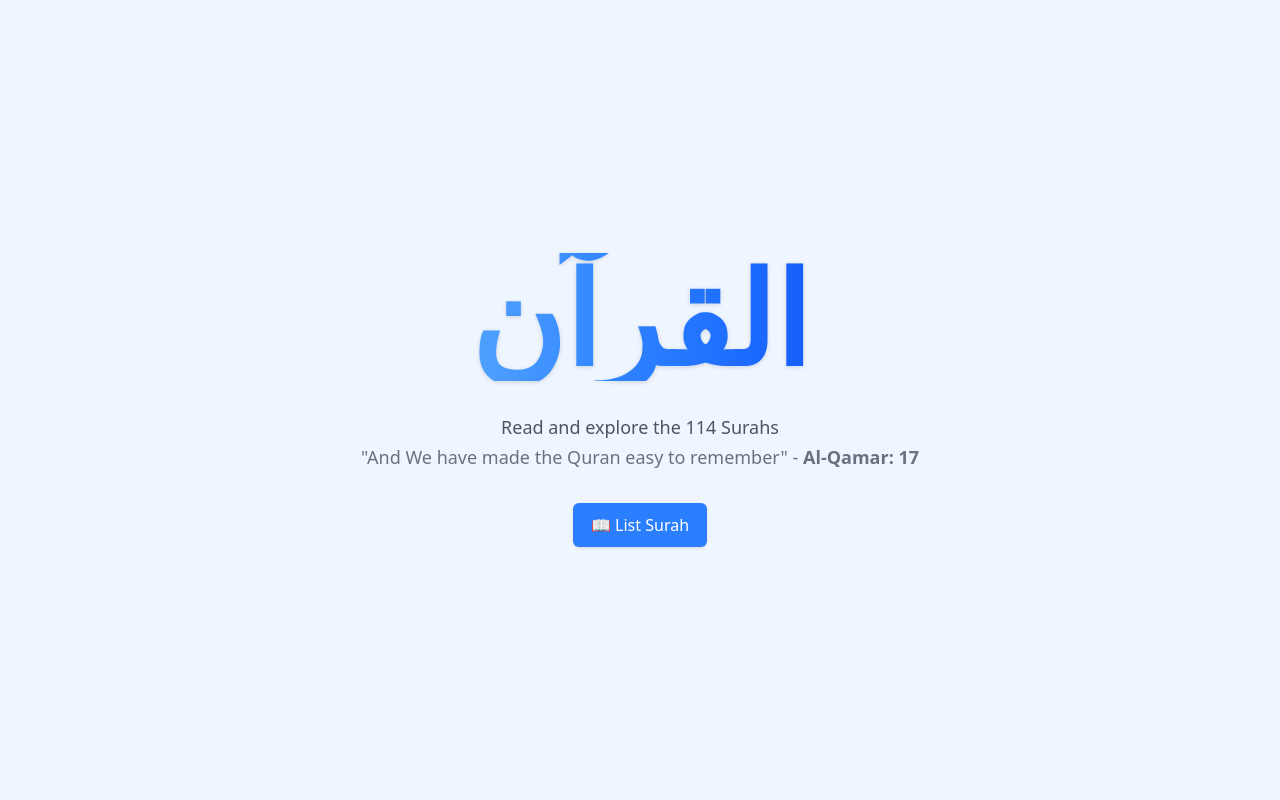
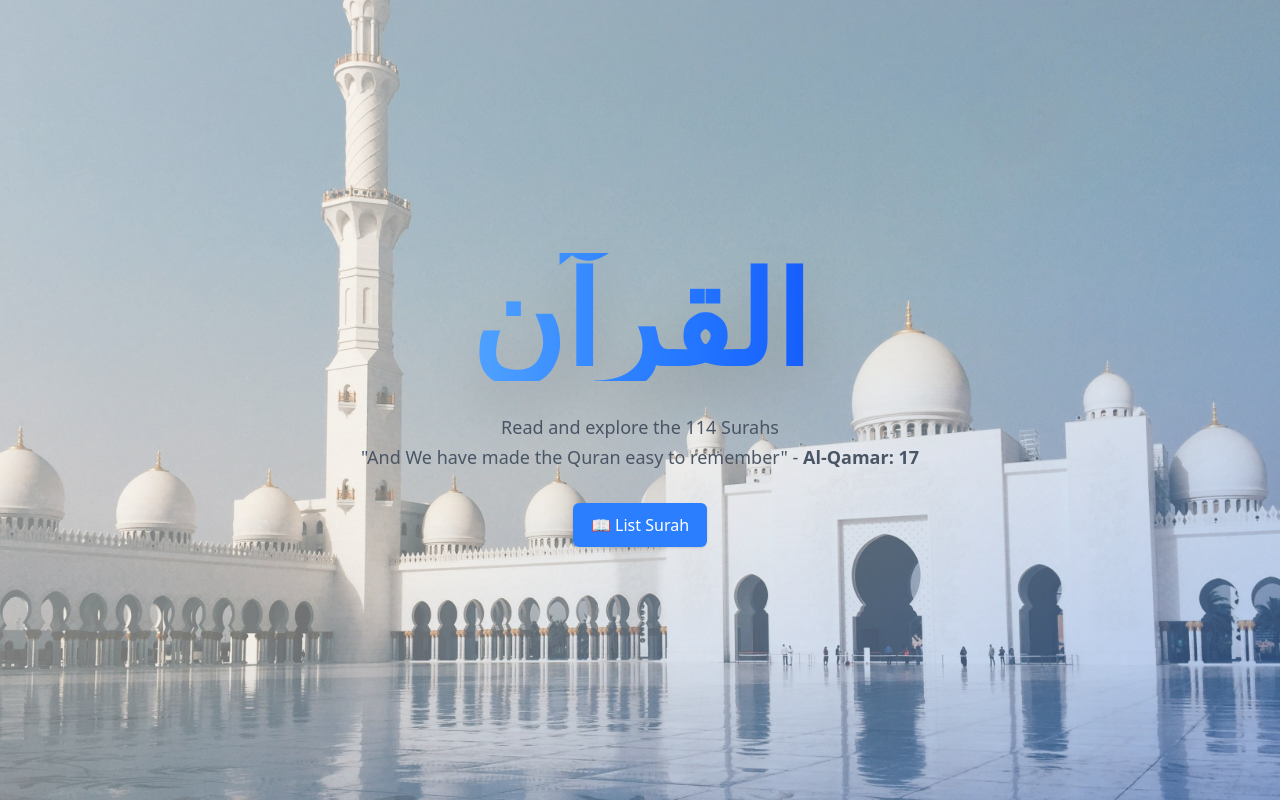
Before and after one commit to mpsalunggg/quranku, an Angular app: page / in a window 1280 px wide. Built offline with nearby package versions, Linux system fonts and the light colour scheme.

Commit message:
feat: add background image home

```diff
--- a/src/app/features/home/home.html
+++ b/src/app/features/home/home.html
@@ -1,8 +1,12 @@
-<section class="min-h-screen">
-  <div class="flex flex-col justify-center items-center gap-8 h-screen px-4">
+<section
+  class="h-screen w-full bg-cover bg-center bg-fixed relative"
+  style="background-image: url('/bg.webp')"
+>
+  <div class="absolute inset-0 bg-gradient-to-br from-white/60 via-white/40 to-blue-500/40"></div>
+  <div class="relative flex flex-col justify-center items-center gap-8 h-full px-4 z-10">
     <div class="text-center space-y-4">
       <h1
-        class="text-7xl md:text-8xl lg:text-9xl font-bold bg-gradient-to-r from-blue-400 via-blue-500 to-blue-600 bg-clip-text text-transparent drop-shadow-sm"
+        class="text-7xl md:text-8xl lg:text-9xl font-bold bg-gradient-to-r from-blue-400 via-blue-500 to-blue-600 bg-clip-text text-transparent drop-shadow-2xl shadow-blue-500/50"
       >
         القرآن
       </h1>
@@ -12,7 +16,7 @@
       <p class="text-lg text-gray-600 leading-relaxed font-light">
         Read and explore the 114 Surahs
       </p>
-      <p class="text-lg text-gray-500">
+      <p class="text-lg text-gray-600">
         "And We have made the Quran easy to remember" - <span class="font-bold">Al-Qamar: 17</span>
       </p>
     </div>
--- a/src/app/shared/layout/layout.html
+++ b/src/app/shared/layout/layout.html
@@ -1,5 +1,5 @@
-<div class="min-h-screen bg-blue-50">
-  <main class="w-full max-w-7xl mx-auto">
+<div class="min-h-screen">
+  <main class="w-full mx-auto">
     <ng-content></ng-content>
   </main>
 </div>
```
Also changed, not shown: public/bg.webp (added).
